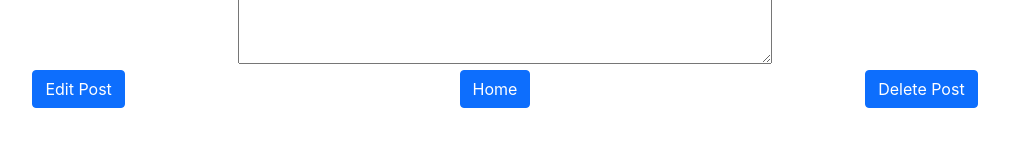
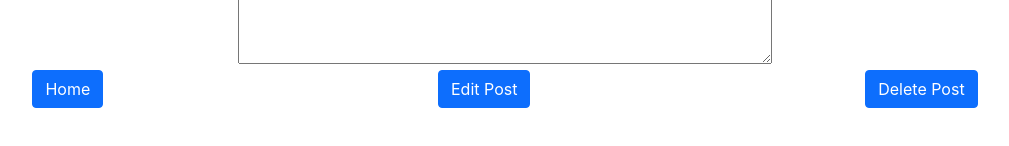
Before and after one commit to jitrakorn/TT3_Group3, a React (Create React App) app in the folder frontend/: page /editPost in a window 1280 px wide. Shown: the part 540-686 px from the top of the page, without its empty margins (135-1144 px from the left). Built offline with nearby package versions, Linux system fonts and the light colour scheme.

Commit message:
new commit

```diff
--- a/frontend/src/components/EditPost.js
+++ b/frontend/src/components/EditPost.js
@@ -38,8 +38,8 @@ const EditPost = () => {
             <textarea type="text" id="content" rows={10} cols={50} id="content" value={post['Post_Description']}/>
             <br/>
             <div className="d-flex justify-content-around">
+                <button className="btn btn-primary" onClick={goHome}>Home</button>
                 <button className="btn btn-primary" onClick={edit}>Edit Post</button>
-                <button className="btn btn-primary" onClick={goHome}>Home</button>
                 <button className="btn btn-primary" onClick={deletePost}>Delete Post</button>
 
             </div>
```
